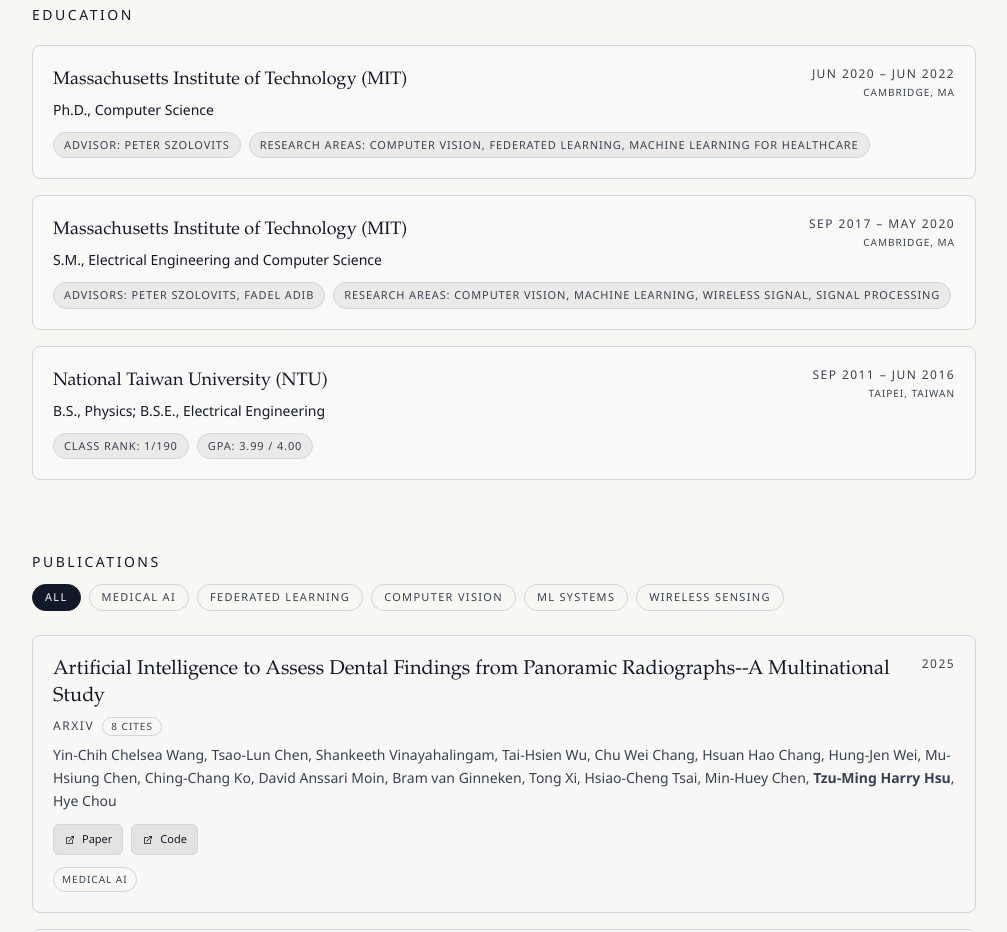
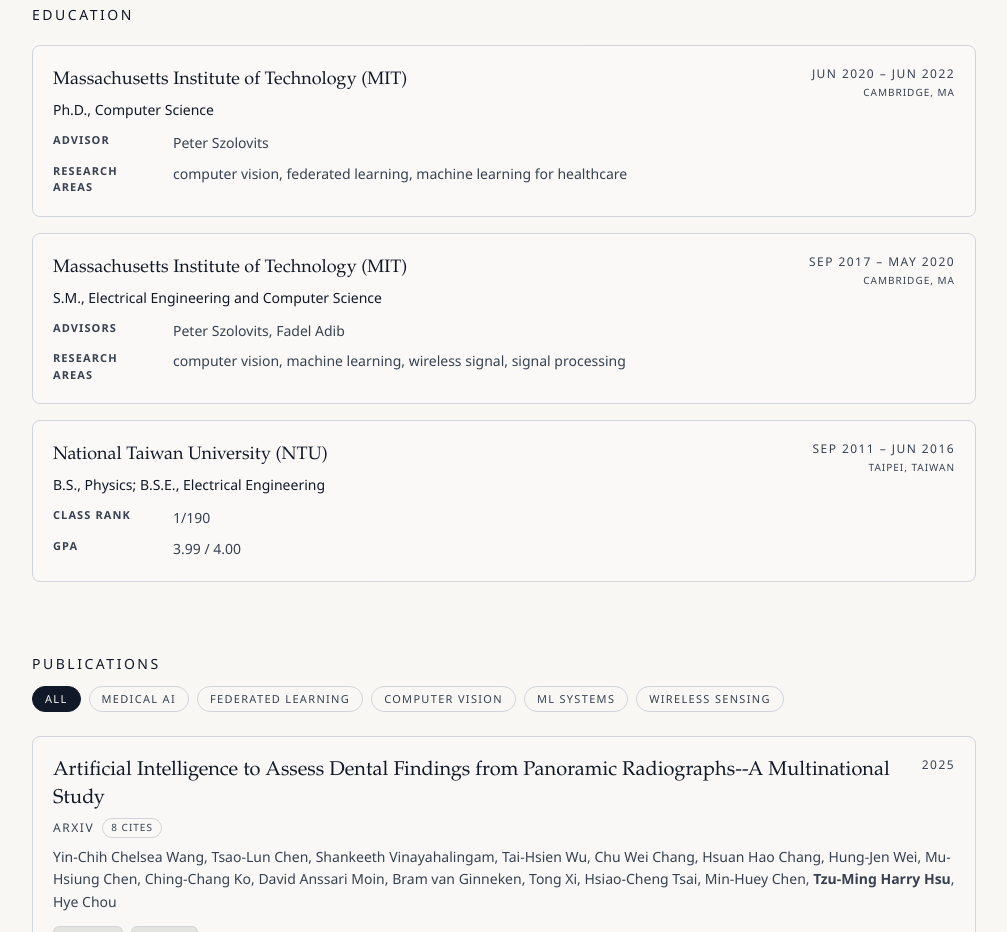
Before and after one commit to stmharry/stmharry.github.io, a React (Vite) app: page / in a window 1280 px wide. Shown: the part 1440-2372 px from the top of the page, without its empty margins (136-1143 px from the left). Built offline with nearby package versions, Linux system fonts and the light colour scheme.

Commit message:
💄 style(ui): refine education facts layout and labels

```diff
--- a/src/components/EducationSection.tsx
+++ b/src/components/EducationSection.tsx
@@ -4,6 +4,33 @@ import { toEducationCardHeader } from "./cardSemantics";
 
 type EducationSectionProps = {
   items: EducationItem[];
+};
+
+const splitDetailValues = (text: string): string[] => {
+  return text
+    .split(",")
+    .map((value) => value.trim())
+    .filter(Boolean);
+};
+
+const normalizeDetailLabel = (label: string): string => {
+  const trimmed = label.trim().toLowerCase();
+
+  if (trimmed === "gpa") {
+    return "GPA";
+  }
+
+  return trimmed.replace(/\b\w/g, (char) => char.toUpperCase());
+};
+
+const normalizeDetailText = (label: string, text: string): string => {
+  if (label.trim().toLowerCase() === "research areas") {
+    return splitDetailValues(text)
+      .map((value) => value.toLowerCase())
+      .join(", ");
+  }
+
+  return text;
 };
 
 export const EducationSection = ({ items }: EducationSectionProps) => {
@@ -32,16 +59,14 @@ export const EducationSection = ({ items }: EducationSectionProps) => {
               />
 
               {labeledDetails.length > 0 ? (
-                <div className="mt-3 flex flex-wrap gap-2">
+                <dl className="mt-3 space-y-2">
                   {labeledDetails.map((detail, index) => (
-                    <span
-                      key={`${item.id}-label-${index}`}
-                      className="inline-flex rounded-full border border-(--line) bg-[color:color-mix(in_oklab,var(--paper),var(--ink-900)_5%)] px-2.5 py-1 text-[11px] tracking-[0.08em] text-(--ink-700) uppercase"
-                    >
-                      {detail.label}: {detail.text}
-                    </span>
+                    <div key={`${item.id}-label-${index}`} className="grid gap-y-1 sm:grid-cols-[6.75rem_minmax(0,1fr)] sm:gap-x-3 sm:gap-y-0">
+                      <dt className="text-[11px] font-semibold tracking-[0.1em] text-(--ink-700) uppercase">{normalizeDetailLabel(detail.label ?? "")}</dt>
+                      <dd className="text-sm leading-relaxed text-(--ink-700)">{normalizeDetailText(detail.label ?? "", detail.text)}</dd>
+                    </div>
                   ))}
-                </div>
+                </dl>
               ) : null}
 
               {narrativeDetails.length > 0 ? (
```
